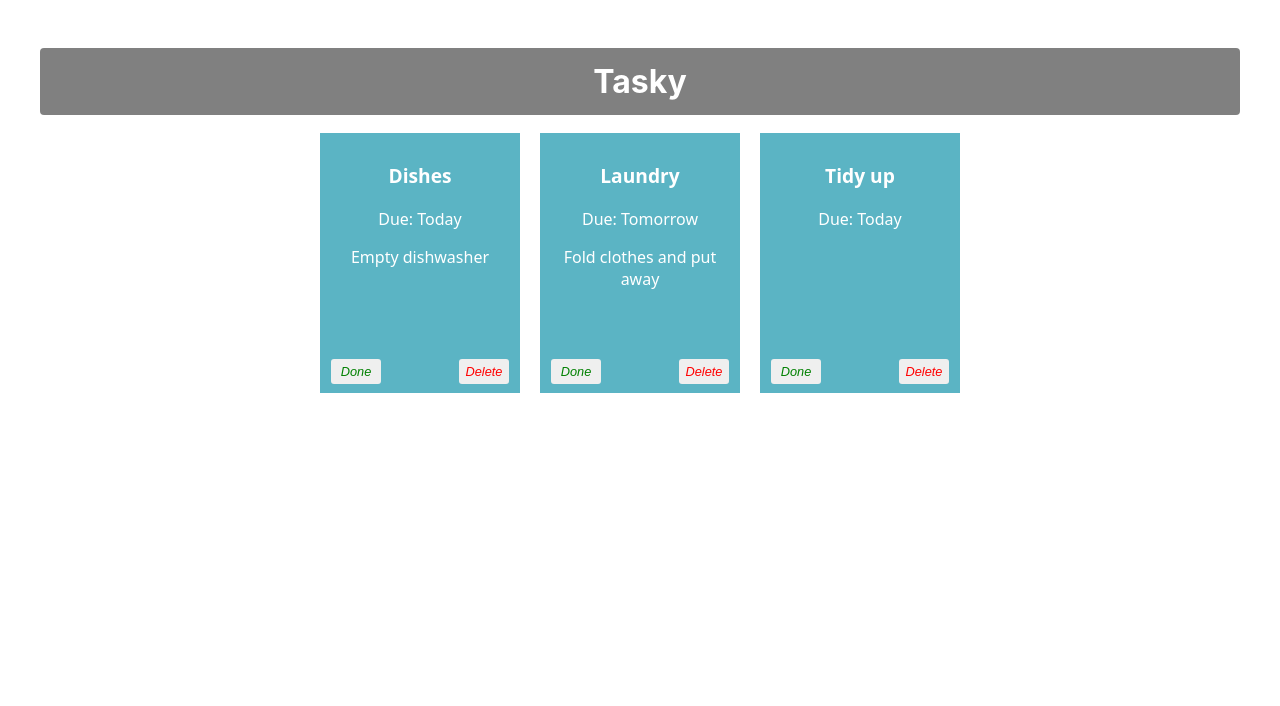
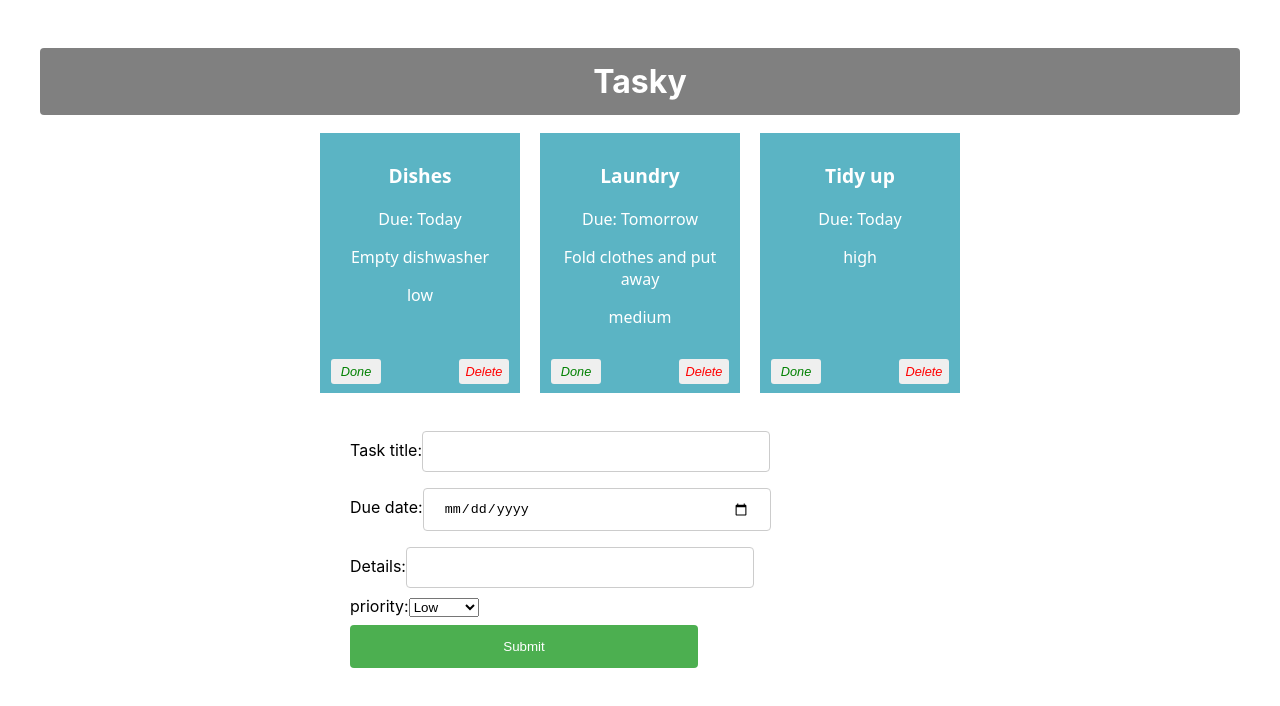
Before and after one commit to dohalloran74/react-basics-labs, a React (Create React App) app in the folder tasky/: page / in a window 1280 px wide. Shown: the top 706 px of the page. Built offline with nearby package versions, Linux system fonts and the light colour scheme.

Commit message:
week 2 labs exercises

```diff
--- a/tasky/package.json
+++ b/tasky/package.json
@@ -9,6 +9,7 @@
     "react": "^18.3.1",
     "react-dom": "^18.3.1",
     "react-scripts": "5.0.1",
+    "uuid": "^10.0.0",
     "web-vitals": "^2.1.4"
   },
   "scripts": {
--- a/tasky/src/App.css
+++ b/tasky/src/App.css
@@ -62,3 +62,50 @@
     right: 5px;
     color: red;
 }
+
+input[type=text], input[type=date] {
+    width: 60%;
+    padding: 12px 20px;
+    margin: 8px 0;
+    display: inline-block;
+    border: 1px solid #ccc;
+    border-radius: 4px;
+    box-sizing: border-box;
+  }
+
+  input[type=submit] {
+    width: 60%;
+    background-color: #4CAF50;
+    color: white;
+    padding: 14px 20px;
+    margin: 8px 0;
+    border: none;
+    border-radius: 4px;
+    cursor: pointer;
+  }
+
+select~option {
+    width: 60%;
+    background-color: #4CAF50;
+    color: white;
+    padding: 14px 20px;
+    margin: 8px 0;
+    border: none;
+    border-radius: 4px;
+    cursor: pointer;
+  }
+
+
+  input[type=submit]:hover {
+    background-color: #45a049;
+  }
+
+  form {
+    text-align: left;
+    width: 50%;
+    margin: auto;
+  }
+  .red
+  {
+    background-color: red;;
+  }
--- a/tasky/src/App.js
+++ b/tasky/src/App.js
@@ -1,15 +1,26 @@
 import React, { useState } from 'react';
 import './App.css';
 import Task from './components/Task';
+import AddTaskForm from './components/Form';
+import { v4 as uuidv4 } from 'uuid';
+
 
 
 function App() {
   const [ taskState, setTaskState ] = useState({
     tasks: [
-      { id: 1, title:"Dishes", description: "Empty dishwasher", deadline: "Today", done: false },
-      { id: 2, title: "Laundry", description: "Fold clothes and put away", deadline: "Tomorrow", done: false },
-      { id: 3, title: "Tidy up", deadline: "Today", done: false}
+      { id: 1, title:"Dishes", description: "Empty dishwasher", deadline: "Today", priority: "low", done: false },
+      { id: 2, title: "Laundry", description: "Fold clothes and put away", deadline: "Tomorrow", priority: "medium", done: false },
+      { id: 3, title: "Tidy up", deadline: "Today", priority: "high", done: false}
     ]
+  });
+
+
+  const [ formState, setFormState ] = useState({
+    title: "",
+    description: "",
+    deadline: "" ,
+    priority:""
   });
 
 
@@ -26,6 +37,43 @@
     setTaskState({tasks});
   }
 
+  const formChangeHandler = (event) => {
+    let form = {...formState};
+
+    switch(event.target.name) {
+      case "title":
+          form.title = event.target.value;
+          break;
+      case "description":
+          form.description = event.target.value;
+          break;
+      case "deadline":
+          form.deadline = event.target.value;
+          break;
+        case "priority":
+           form.priority=event.target.value;
+           break;
+      default:
+          form = formState;
+    }
+    setFormState(form);
+  }
+
+  const formSubmitHandler = (event) => {
+    event.preventDefault();
+
+    const tasks = [...taskState.tasks];
+    const form = {...formState};
+
+    form.id = uuidv4();
+
+    tasks.push(form);
+    setTaskState({tasks});
+  }
+
+  console.log(formState);
+
+
     return (
       <div className="container">
       <h1>Tasky</h1>
@@ -34,13 +82,14 @@
           title={task.title}
           description={task.description}
           deadline={task.deadline}
+          priority={task.priority}
           key={task.id}
           done={task.done}
           markDone={() => doneHandler(index)}
           deleteTask = {() => deleteHandler(index)}
         />
       ))}
-
+     <AddTaskForm submit={formSubmitHandler} change={formChangeHandler} />
     </div>
   );
 }
--- /dev/null
+++ b/tasky/src/components/Form.js
@@ -0,0 +1,40 @@
+import React from "react";
+
+const AddTaskForm = (props) => {
+
+  return (
+    <div>
+       <form onSubmit={props.submit}>
+      <label>
+        Task title:
+        <input type="text" name="title" required onChange={(event) => props.change(event)} />
+    </label>
+    <br />
+    <label>
+        Due date:
+        <input type="date" name="deadline" required onChange={(event) => props.change(event)} />
+    </label>
+    <br />
+    <label>
+        Details:
+        <input type="text" name="description" onChange={(event) => props.change(event)} />
+    </label>
+    <br />
+    <label>
+        priority:
+        <select onChange={(event) => props.change(event)}>
+
+            <option value ="low"  className="red" onChange={(event) => props.change(event)}> Low</option>
+            <option value ="medium" className="blue" onChange={(event) => props.change(event)}> Medium</option>
+            <option value ="High" className = "green" onChange={(event) => props.change(event)}> High</option>
+        </select>
+
+    </label>
+    <br />
+        <input type="submit" value="Submit" />
+        </form>
+    </div>
+  )
+};
+
+export default AddTaskForm;
--- a/tasky/src/components/Task.js
+++ b/tasky/src/components/Task.js
@@ -7,6 +7,10 @@
             <p className='title'>{props.title}</p>
             <p>Due: {props.deadline}</p>
            <p>{props.description}</p>
+           <p>{props.priority}</p>
+
+
+
            <button onClick={props.markDone} className='doneButton'>Done</button>
 
            <button className='deleteButton' onClick={props.deleteTask}>Delete</button>
```
Also changed, not shown: 1 other file (tests, documents, lock files or other folders). Lines whose indentation alone changed are shown as unchanged.
